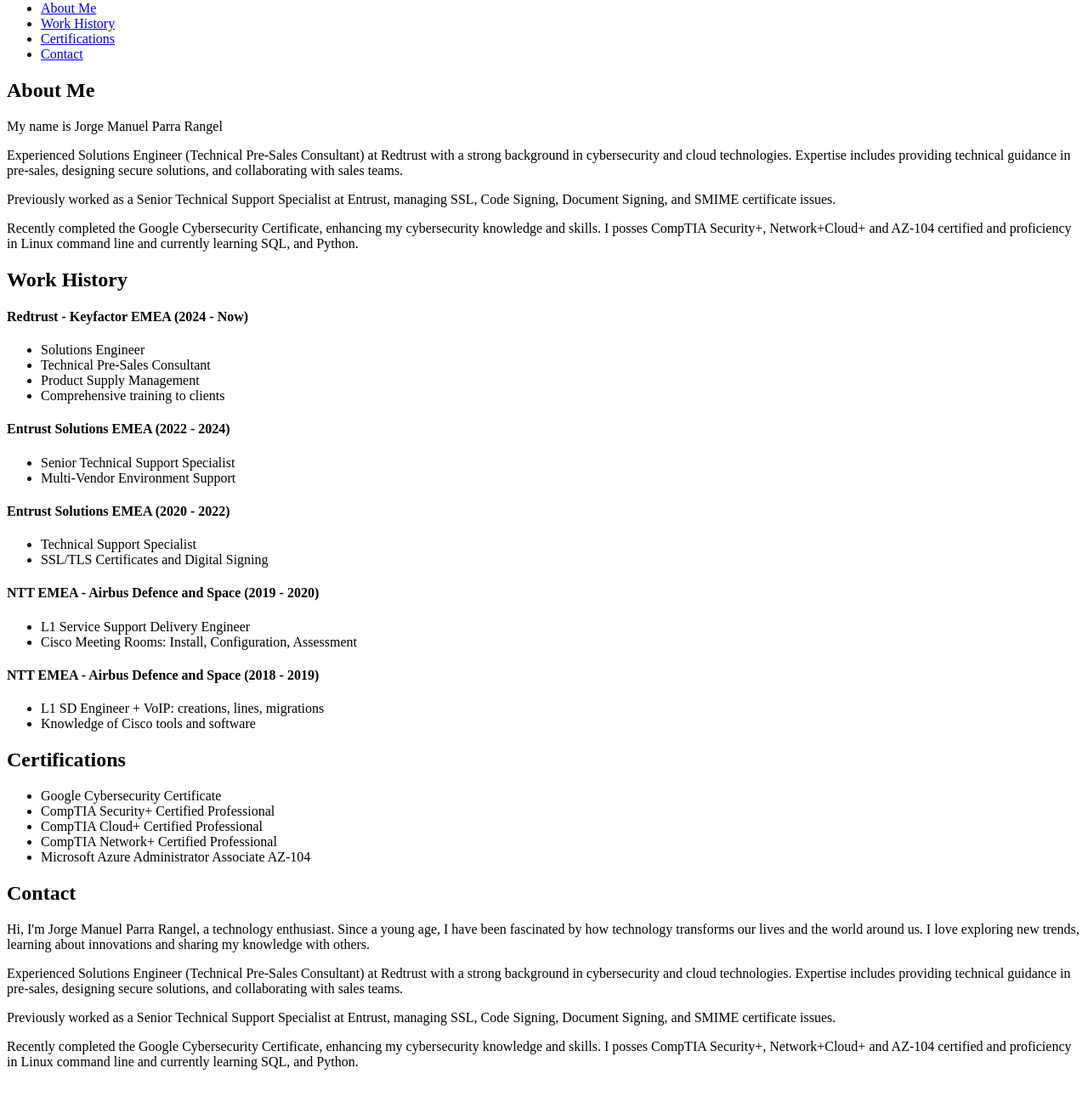
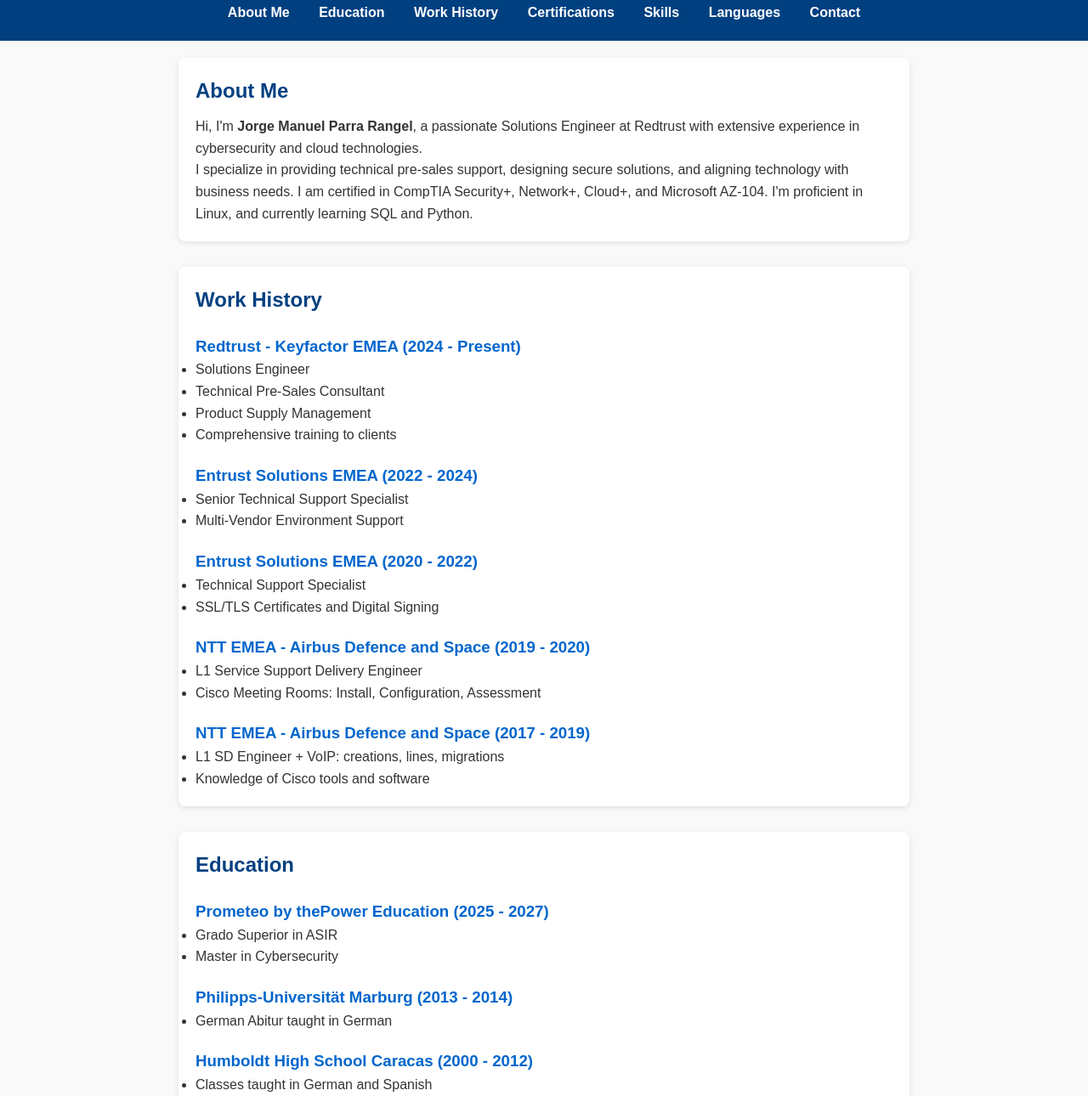
Before and after one commit to mjorgeparra/Master_Proyecto_1_HTML_CSS, a plain HTML site: page index.html in a window 1280 px wide. Shown: the part 79-1369 px from the top of the page at 85% size. Drawn offline with Linux system fonts and the light colour scheme.

Commit message:
Updated html, added css and my cv as an attachment

```diff
--- a/index.html
+++ b/index.html
@@ -3,39 +3,42 @@
 <head>
     <meta charset="UTF-8">
     <meta name="viewport" content="width=device-width, initial-scale=1.0">
-    <meta name="description" content="I'm Jorge Manuel Parra Rangel, a Solutions Engineer passionate about technology. Here you will find information about my work, projects and more.">
-    <meta name="keywords" content="Jorge Manuel Parra Rangel, Solutions Engineer, Redtrust, tecnología, IT, ciberseguridad, proyectos">
+    <meta name="description" content="I'm Jorge Manuel Parra Rangel, a Solutions Engineer passionate about technology. Learn about my work, certifications, and experience.">
+    <meta name="keywords" content="Jorge Manuel Parra Rangel, Solutions Engineer, Redtrust, IT, cybersecurity, projects">
     <meta name="author" content="Jorge Manuel Parra Rangel">
     <title>Jorge Manuel Parra Rangel - Solutions Engineer</title>
-</head><!--END OF THE SEO-->
+    <!-- Link to external stylesheet -->
+    <link rel="stylesheet" href="styles.css">
+</head>
 <body>
 
 <header>
-    <h1>WELCOME TO MY SITE</h1>
+    <h1>Welcome to My Professional Profile</h1>
     <nav>
-      <ul> <!--Unorganized List -->
+        <ul>
             <li><a href="#about-me">About Me</a></li>
+            <li><a href="#education">Education</a></li>
             <li><a href="#work-history">Work History</a></li>
             <li><a href="#certifications">Certifications</a></li>
+            <li><a href="#skills">Skills</a></li>
+            <li><a href="#languages">Languages</a></li>
             <li><a href="#contact">Contact</a></li>
         </ul>
     </nav>
 </header>
-</body>
 
-    <!-- ABOUT ME -->
-    <section id="about-me"> <!-- Section with information -->
-        <h2>About Me</h2> <!-- Section Subtitle -->
-        <p>My name is Jorge Manuel Parra Rangel</p>
-        <p>Experienced Solutions Engineer (Technical Pre-Sales Consultant) at Redtrust with a strong background in cybersecurity and cloud technologies. Expertise includes providing technical guidance in pre-sales, designing secure solutions, and collaborating with sales teams.</p>
-        <p>Previously worked as a Senior Technical Support Specialist at Entrust, managing SSL, Code Signing, Document Signing, and SMIME certificate issues.</p>
-        <p>Recently completed the Google Cybersecurity Certificate, enhancing my cybersecurity knowledge and skills. I posses CompTIA Security+, Network+Cloud+ and AZ-104 certified and proficiency in Linux command line and currently learning SQL, and Python.</p>
+<main>
+
+    <section id="about-me">
+        <h2>About Me</h2>
+        <p>Hi, I'm <strong>Jorge Manuel Parra Rangel</strong>, a passionate Solutions Engineer at Redtrust with extensive experience in cybersecurity and cloud technologies.</p>
+        <p>I specialize in providing technical pre-sales support, designing secure solutions, and aligning technology with business needs. I am certified in CompTIA Security+, Network+, Cloud+, and Microsoft AZ-104. I'm proficient in Linux, and currently learning SQL and Python.</p>
     </section>
 
-    <!-- WORK HISTORY -->
-    <section id="work-history"> <!-- Section with information -->
-        <h2>Work History</h2> <!-- Section Subtitle -->
-        <h4>Redtrust - Keyfactor EMEA (2024 - Now)</h4>
+    <section id="work-history">
+        <h2>Work History</h2>
+
+        <h3>Redtrust - Keyfactor EMEA (2024 - Present)</h3>
         <ul>
             <li>Solutions Engineer</li>
             <li>Technical Pre-Sales Consultant</li>
@@ -43,56 +46,92 @@
             <li>Comprehensive training to clients</li>
         </ul>
 
-        <h4>Entrust Solutions EMEA (2022 - 2024)</h4>
+        <h3>Entrust Solutions EMEA (2022 - 2024)</h3>
         <ul>
             <li>Senior Technical Support Specialist</li>
             <li>Multi-Vendor Environment Support</li>
         </ul>
 
-        <h4>Entrust Solutions EMEA (2020 - 2022)</h4>
+        <h3>Entrust Solutions EMEA (2020 - 2022)</h3>
         <ul>
             <li>Technical Support Specialist</li>
             <li>SSL/TLS Certificates and Digital Signing</li>
         </ul>
 
-        <h4>NTT EMEA - Airbus Defence and Space (2019 - 2020)</h4>
+        <h3>NTT EMEA - Airbus Defence and Space (2019 - 2020)</h3>
         <ul>
             <li>L1 Service Support Delivery Engineer</li>
             <li>Cisco Meeting Rooms: Install, Configuration, Assessment</li>
         </ul>
 
-        <h4>NTT EMEA - Airbus Defence and Space (2018 - 2019)</h4>
+        <h3>NTT EMEA - Airbus Defence and Space (2017 - 2019)</h3>
         <ul>
             <li>L1 SD Engineer + VoIP: creations, lines, migrations</li>
             <li>Knowledge of Cisco tools and software</li>
         </ul>
     </section>
 
-        <!-- CERTIFICATIONS -->
-    <section id="certifications"> <!-- Section with information -->
-        <h2>Certifications</h2> <!-- Section Subtitle -->
+        <section id="education">
+        <h2>Education</h2>
+
+        <h3>Prometeo by thePower Education (2025 - 2027)</h3>
         <ul>
-        <li>Google Cybersecurity Certificate</li>
-        <li>CompTIA Security+ Certified Professional</li>
-        <li>CompTIA Cloud+ Certified Professional</li>
-        <li>CompTIA Network+ Certified Professional</li>
-        <li> Microsoft Azure Administrator Associate AZ-104</li>
+            <li>Grado Superior in ASIR</li>
+            <li>Master in Cybersecurity</li>
+        </ul>
+
+        <h3>Philipps-Universität Marburg (2013 - 2014)</h3>
+        <ul>
+            <li>German Abitur taught in German</li>
+        </ul>
+
+        <h3>Humboldt High School Caracas (2000 - 2012)</h3>
+        <ul>
+            <li>Classes taught in German and Spanish</li>
         </ul>
     </section>
 
-    <!-- CONTACT -->
-    <section id="contact"> <!-- Section with information -->
-        <h2>Contact</h2> <!-- Section Subtitle -->
-        <p>Hi, I'm Jorge Manuel Parra Rangel, a technology enthusiast. Since a young age, I have been fascinated by how technology transforms our lives and the world around us. I love exploring new trends, learning about innovations and sharing my knowledge with others.</p>
-        <p>Experienced Solutions Engineer (Technical Pre-Sales Consultant) at Redtrust with a strong background in cybersecurity and cloud technologies. Expertise includes providing technical guidance in pre-sales, designing secure solutions, and collaborating with sales teams.</p>
-        <p>Previously worked as a Senior Technical Support Specialist at Entrust, managing SSL, Code Signing, Document Signing, and SMIME certificate issues.</p>
-        <p>Recently completed the Google Cybersecurity Certificate, enhancing my cybersecurity knowledge and skills. I posses CompTIA Security+, Network+Cloud+ and AZ-104 certified and proficiency in Linux command line and currently learning SQL, and Python.</p>
+    <section id="certifications">
+        <h2>Certifications</h2>
+        <ul>
+            <li>Certified Information Systems Security Professional (CISSP)</li>
+            <li>CompTIA Security+ Certified Professional</li>
+            <li>CompTIA Network+ Certified Professional</li>
+            <li>Microsoft Azure Administrator Associate (AZ-104)</li>
+        </ul>
     </section>
 
+    <section id="skills">
+        <h2>Skills</h2>
+        <ul>
+            <li>Certified Information Systems Security Professional (CISSP)</li>
+            <li>CompTIA Security+ Certified Professional</li>
+            <li>CompTIA Network+ Certified Professional</li>
+            <li>Microsoft Azure Administrator Associate (AZ-104)</li>
+        </ul>
+    </section>
 
+    <section id="languages">
+        <h2>Languages</h2>
+        <ul>
+            <li>Spanish - Mother language</li>
+            <li>German - C1 (Studienkolleg) (Großes Sprachdiplom)</li>
+            <li>English - C1 (TOEFL)</li>
+        </ul>
+    </section>
 
-
-
-
-
-</html>
+<section id="contact">
+    <h2>Contact</h2>
+    <p>
+    I'm always open to discussing technology, cybersecurity, or exciting new opportunities.<br />
+    <em>Feel free to reach out via:<em/>
+    </p>
+    <ul>
+        <li>Email: <a href="mailto:jorge@parrarangel.com">jorge@parrarangel.com</a></li>
+        <li>LinkedIn: <a href="https://www.linkedin.com/in/mjorgeparra" target="_blank">https://www.linkedin.com/in/mjorgeparra</a></li>
+        <li>GitHub: <a href="https://github.com/mjorgeparra" target="_blank">https://github.com/mjorgeparra</a></li>
+    </ul>
+    <p>
+        <a href="CV-Jorge-Parra-2026.pdf" download class="download-btn">Download My CV (PDF)</a>
+    </p>
+</section>
--- /dev/null
+++ b/styles.css
@@ -0,0 +1,97 @@
+/* Base Reset */
+* {
+    box-sizing: border-box;
+    margin: 0;
+    padding: 0;
+}
+
+body {
+    font-family: Arial, sans-serif;
+    line-height: 1.6;
+    background: #f9f9f9;
+    color: #333;
+    padding-bottom: 60px; /* Space for footer */
+}
+
+/* Header */
+header {
+    background: #004080;
+    color: white;
+    padding: 20px 0;
+    text-align: center;
+}
+
+header h1 {
+    margin-bottom: 10px;
+}
+
+nav ul {
+    list-style: none;
+    padding: 0;
+}
+
+nav ul li {
+    display: inline;
+    margin: 0 15px;
+}
+
+nav a {
+    color: white;
+    text-decoration: none;
+    font-weight: bold;
+}
+
+nav a:hover {
+    text-decoration: underline;
+}
+
+/* Sections */
+main {
+    max-width: 900px;
+    margin: 20px auto;
+    padding: 0 20px;
+}
+
+section {
+    background: white;
+    padding: 20px;
+    margin-bottom: 30px;
+    border-radius: 8px;
+    box-shadow: 0 2px 6px rgba(0, 0, 0, 0.1);
+}
+
+h2 {
+    color: #004080;
+    margin-bottom: 10px;
+}
+
+h3 {
+    margin-top: 20px;
+    color: #0066cc;
+}
+
+/* Contact Section */
+#contact ul {
+    list-style: none;
+    padding-left: 0;
+}
+
+#contact a {
+    color: #0066cc;
+    text-decoration: none;
+}
+
+#contact a:hover {
+    text-decoration: underline;
+}
+
+/* Footer */
+footer {
+    text-align: center;
+    padding: 15px;
+    background: #004080;
+    color: white;
+    position: fixed;
+    width: 100%;
+    bottom: 0;
+}
```
Also changed, not shown: 1 other file. Lines whose indentation alone changed are shown as unchanged.
